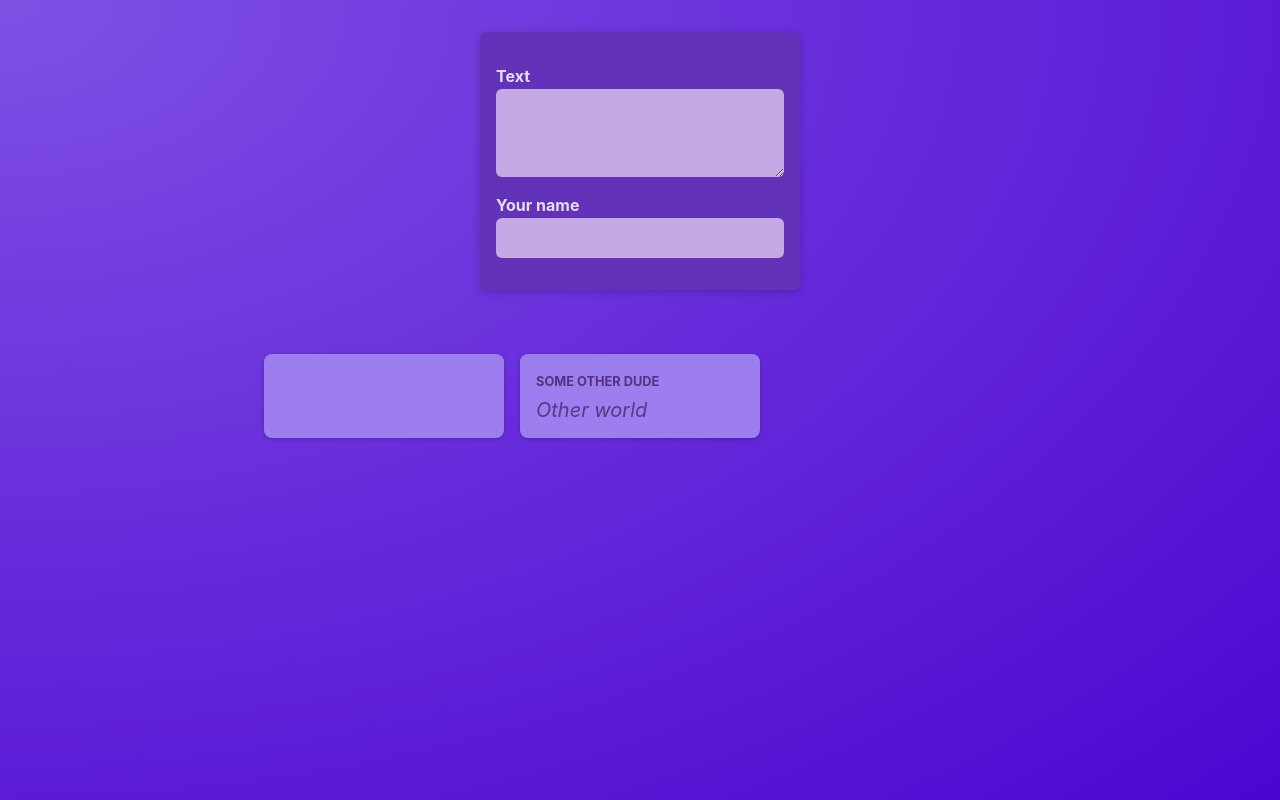
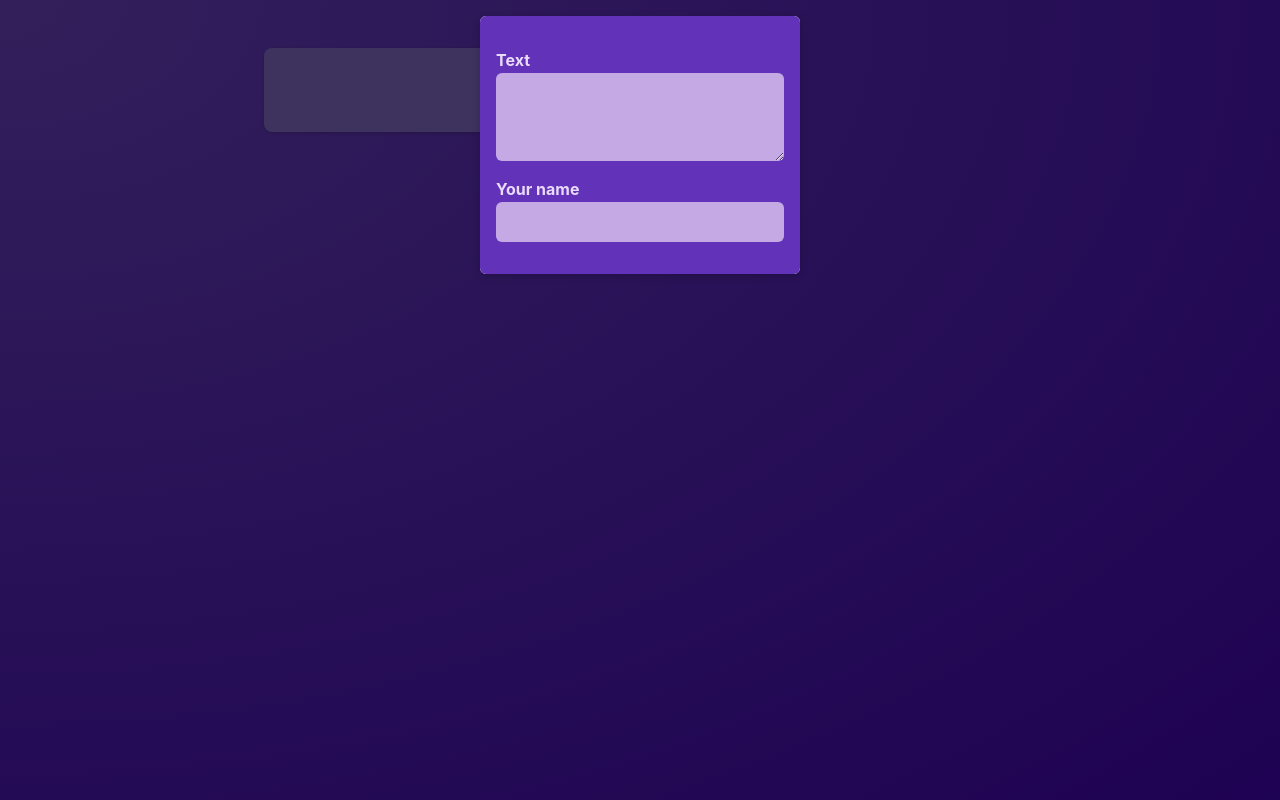
Before and after one commit to AsbestosFool/Ace-Project, a React (Vite) app in the folder Next JS Training/react-crash-course/: page / in a window 1280 px wide. Built offline with nearby package versions, Linux system fonts and the light colour scheme.

Commit message:
added the children prop

```diff
--- /dev/null
+++ b/Next JS Training/react-crash-course/src/components/Modal.jsx
@@ -0,0 +1,12 @@
+import classes from './Modal.module.css';
+
+function Modal(props){
+    return (
+        <>
+            <div className={classes.backdrop}></div>
+            <dialog open className={classes.modal}>{props.children}</dialog>
+        </>
+    );
+}
+
+export default Modal;
--- /dev/null
+++ b/Next JS Training/react-crash-course/src/components/Modal.module.css
@@ -0,0 +1,18 @@
+.backdrop {
+  position: fixed;
+  top: 0;
+  left: 0;
+  width: 100%;
+  height: 100vh;
+  background-color: rgba(0, 0, 0, 0.6);
+  z-index: 1;
+}
+
+.modal {
+  border: none;
+  border-radius: 6px;
+  box-shadow: 0 2px 8px rgba(0, 0, 0, 0.2);
+  padding: 0;
+  overflow: hidden;
+  z-index: 1;
+}
--- a/Next JS Training/react-crash-course/src/components/NewPost.module.css
+++ b/Next JS Training/react-crash-course/src/components/NewPost.module.css
@@ -2,9 +2,6 @@
   background-color: #6233b9;
   padding: 1rem;
   width: 20rem;
-  margin: 2rem auto;
-  border-radius: 6px;
-  box-shadow: 0 2px 8px rgba(0, 0, 0, 0.2);
 }
 
 .form label {
--- a/Next JS Training/react-crash-course/src/components/PostList.jsx
+++ b/Next JS Training/react-crash-course/src/components/PostList.jsx
@@ -1,6 +1,7 @@
 import { useState } from "react";
 import Post from "./Post";
 import NewPost from "./NewPost";
+import Modal from "./Modal";
 import styles from './PostList.module.css';
 function PostList() {
     const [enteredBody, setEnteredBody] = useState('');
@@ -15,7 +16,11 @@
     }
     return (
     <>
-        <NewPost onBodyChange = {bodyChangeHandler} onAuthorChange = {authorChangeHandler}/>
+        <Modal>
+            <NewPost
+            onBodyChange = {bodyChangeHandler}
+            onAuthorChange = {authorChangeHandler}/>
+        </Modal>
         <ul className={styles.posts}>
             <Post author ={enteredAuthor} body = {enteredBody} />
             <Post author ="Some other dude" body = "Other world" />
```
